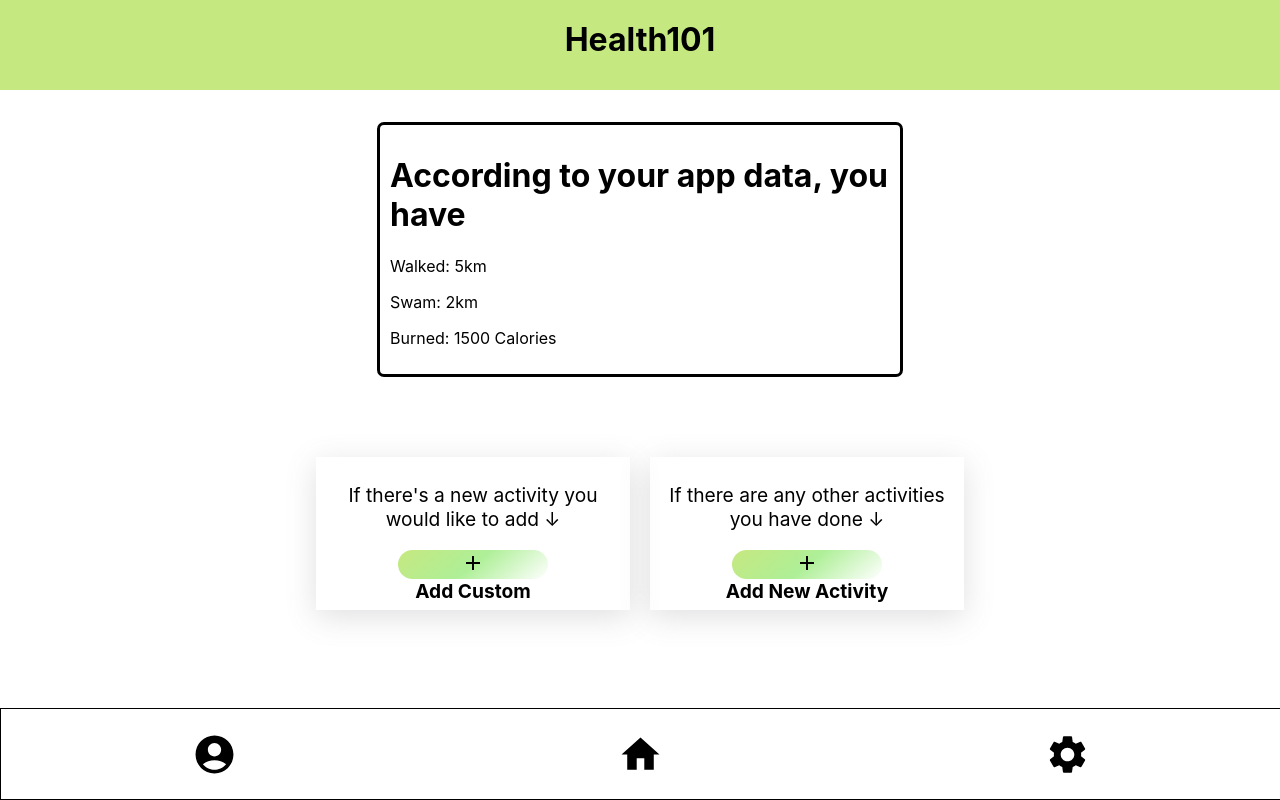
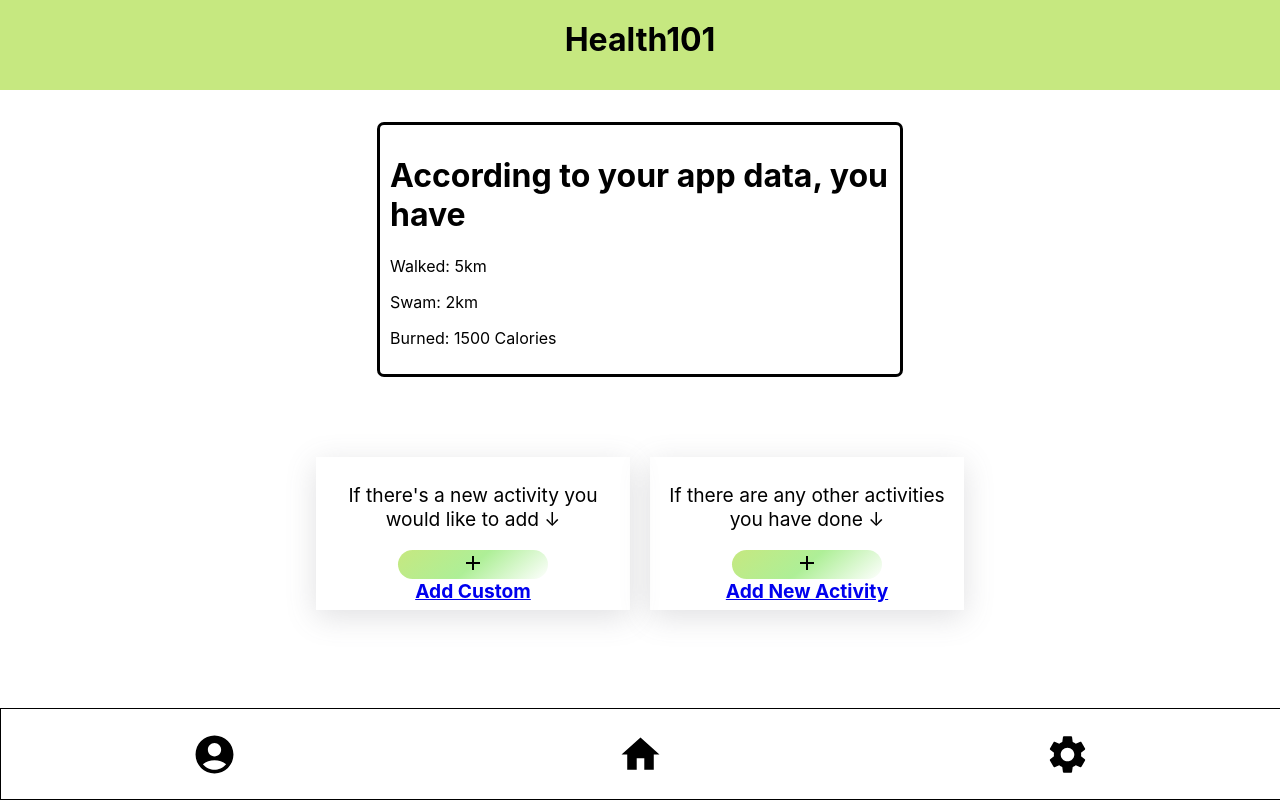
Before and after one commit to DasDeveloper/Health101, a React (Create React App) app in the folder client/: page /activities in a window 1280 px wide. Built offline with nearby package versions, Linux system fonts and the light colour scheme.

Commit message:
Added navigation links for add activity buttons

```diff
--- a/client/src/components/ActivitiesOverview.jsx
+++ b/client/src/components/ActivitiesOverview.jsx
@@ -1,7 +1,7 @@
 import Navbar from "./navbar";
 import Footer from "./footer";
 import ActivitiesCSS from "../css/ActivitiesOverview.module.css"
-import { SvgIcon } from "@mui/material";
+import { Link } from "react-router-dom";
 import AddIcon from '@mui/icons-material/Add';
 
 const ActivitiesOverview = () => {
@@ -20,21 +20,25 @@
                     <div className={ActivitiesCSS.bottom}>
                         <div className={ActivitiesCSS.left}>
                             <p>If there's a new activity you would like to add ↓</p>
+                            <Link to="/activities/add/custom">
                                 <button className={ActivitiesCSS["button"]}>
                                     <AddIcon />
                                 </button>
                                 <label>
                                     <b>Add Custom</b>
                                 </label>
+                            </Link>
                         </div>
                         <div className={ActivitiesCSS.right}>
                             <p>If there are any other activities you have done ↓</p>
+                            <Link to="/activities/add">
                                 <button className={ActivitiesCSS["button"]}>
                                     <AddIcon />
                                 </button>
                                 <label>
                                     <b>Add New Activity</b>
                                 </label>
+                            </Link>
                         </div>
                     </div>
                 </div>
--- a/client/src/css/ActivitiesOverview.module.css
+++ b/client/src/css/ActivitiesOverview.module.css
@@ -44,6 +44,13 @@
     font-size: larger;
 }
 
+a {
+    display: flex;
+    flex-direction: column;
+    align-items: center;
+    width: 100%;
+}
+
 .button {
     width: clamp(20%, 50%, 50%);
     background: linear-gradient(320deg, rgba(255,255,255,1) 0%, rgba(174,239,151,1) 50%, rgba(198,232,128,1) 100%);
```
Lines whose indentation alone changed are shown as unchanged.
